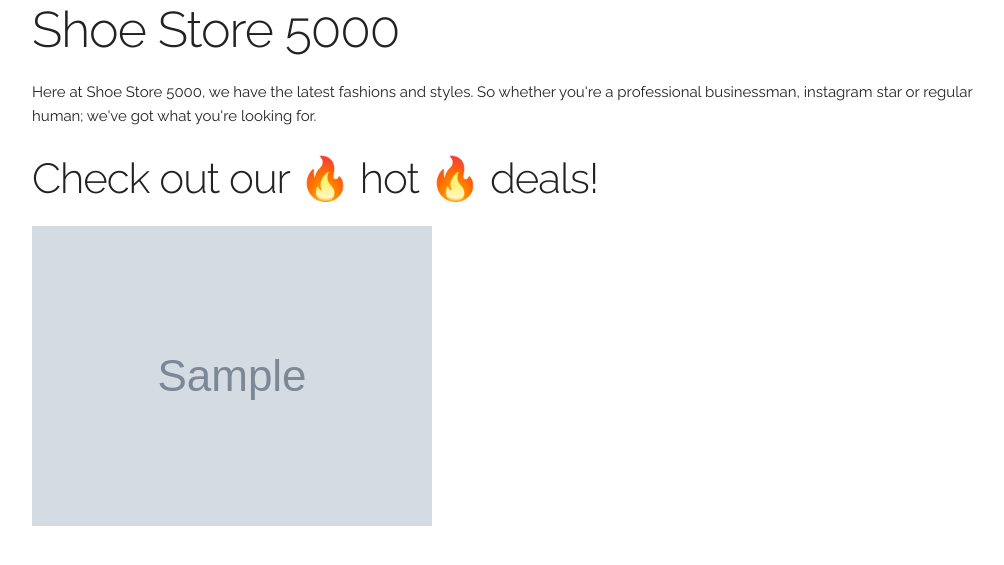
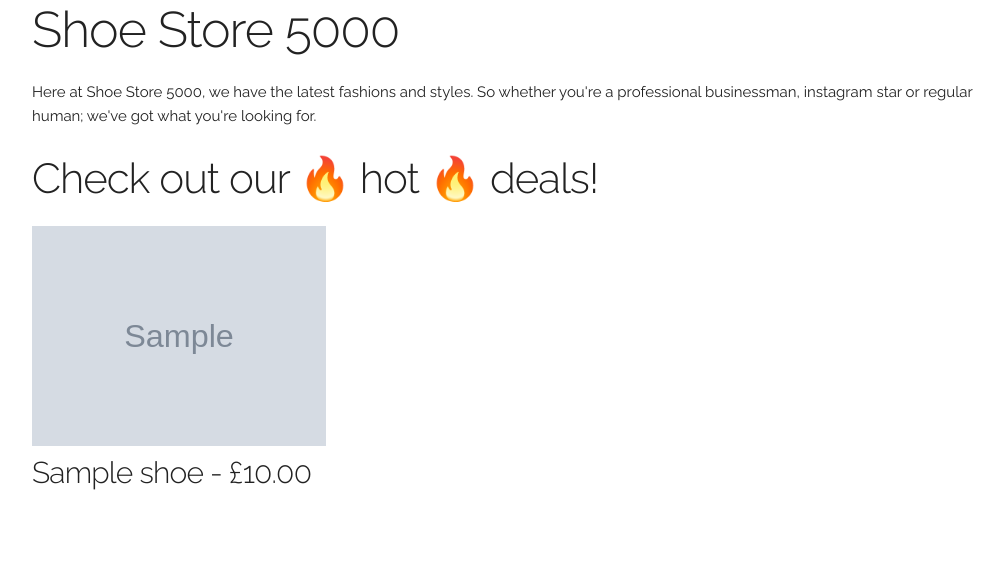
Before and after one commit to coiax/rainbang, a Django app: page / in a window 1280 px wide. Shown: the top 565 px of the page, without its empty margins (128-1132 px from the left). Run offline with Django 3.2, Linux system fonts and the light colour scheme; tables that the repository leaves empty hold one stand-in row (values such as "Sample post"); grey boxes marked "Sample" are stand-in pictures.

Commit message:
🎨 Cosmetic improvements
- All images now shrink-to-fit their enclosing container
- The main index now displays names and prices, and puts the shoes
  in three columns.
- The size now displays a whole integer, or one decimal point if it's a
  fractional size.
- Add to Basket and Back are in more sensible positions.

```diff
--- /dev/null
+++ b/rainbang/shoestore/static/shoestore/css/shoestore.css
@@ -0,0 +1,5 @@
+img {
+  height: 100%;
+  width: 100%;
+  object-fit: cover;
+}
--- a/rainbang/shoestore/templates/shoestore/base.html
+++ b/rainbang/shoestore/templates/shoestore/base.html
@@ -9,6 +9,7 @@
   <link href="//fonts.googleapis.com/css?family=Raleway:400,300,600" rel="stylesheet" type="text/css">
   <link rel="stylesheet" href="{% static "shoestore/css/normalize.css" %}">
   <link rel="stylesheet" href="{% static "shoestore/css/skeleton.css" %}">
+  <link rel="stylesheet" href="{% static "shoestore/css/shoestore.css" %}">
   <link rel="icon" type="image/png" href="{% static "shoestore/images/favicon.png" %}">
   {% block end_of_header %}
   {% endblock %}
--- a/rainbang/shoestore/templates/shoestore/index.html
+++ b/rainbang/shoestore/templates/shoestore/index.html
@@ -12,10 +12,22 @@
 <h2>Check out our 🔥 hot 🔥 deals!</h2>
 
 {% for shoe in shoes %}
-<a href="{% url 'shoe' shoe.id %}"><img src="{{shoe.image.url}}"></a><br>
+
+{% if forloop.counter0|divisibleby:"3" %}
+  <div class="row">
+{% endif %}
+
+<div class="one-third column">
+  <a href="{% url 'shoe' shoe.id %}"><img src="{{shoe.image.url}}"></a><br>
+  <h4>{{shoe.name}} - £{{shoe.selling_price}}</h4>
+</div>
+{% if forloop.counter1|divisibleby:"3" or forloop.last %}
+  </div>
+{% endif %}
+
 {% empty %}
-<p>We've got no shoes on our internal shoe tracking system. Please try again
-  later!</p>
+  <p>We've got no shoes on our internal shoe tracking system. Please try again
+    later!</p>
 {% endfor %}
 
 {% endblock %}
```
Also changed, not shown: rainbang/shoestore/templates/shoestore/shoe_details.html (+5 -14 lines).
